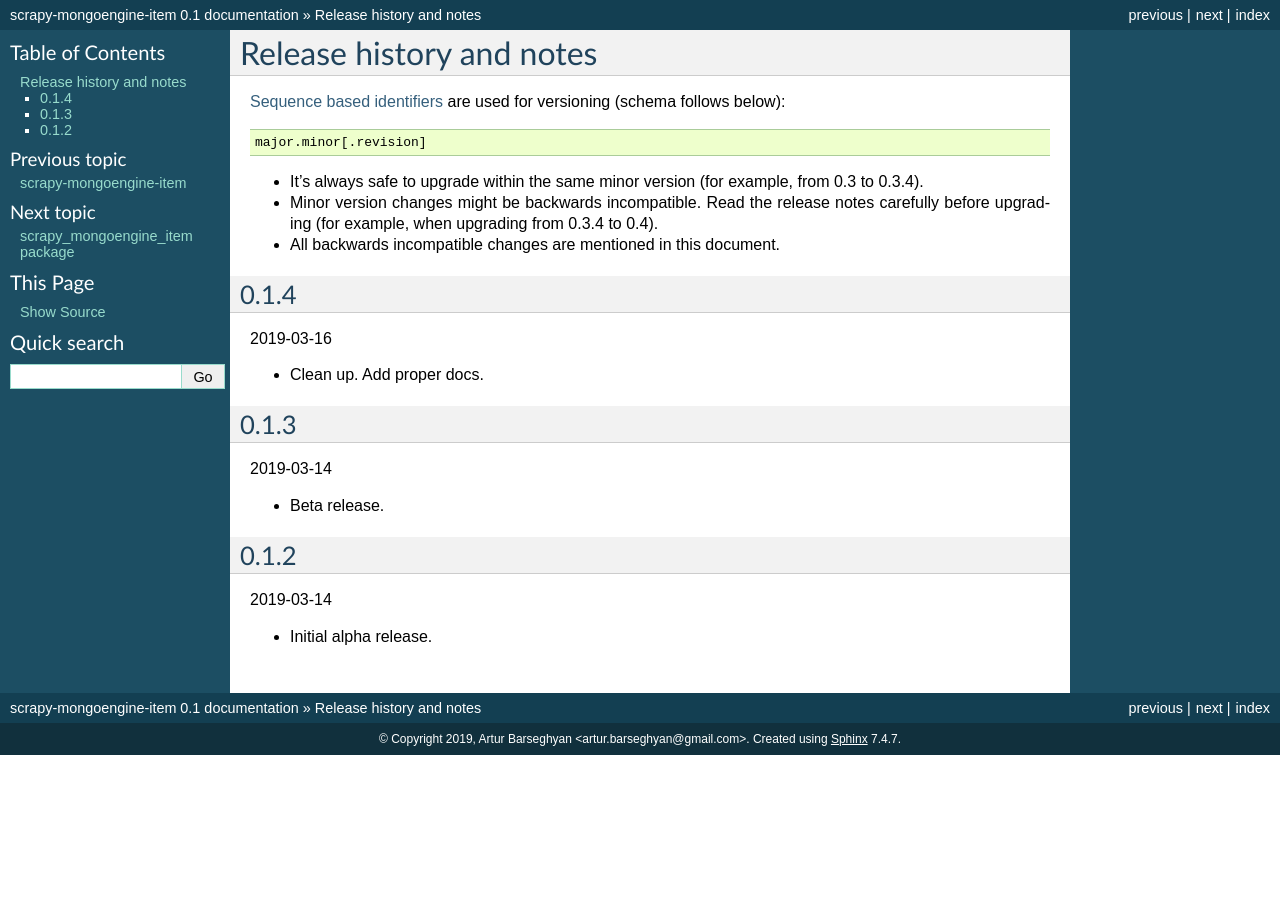
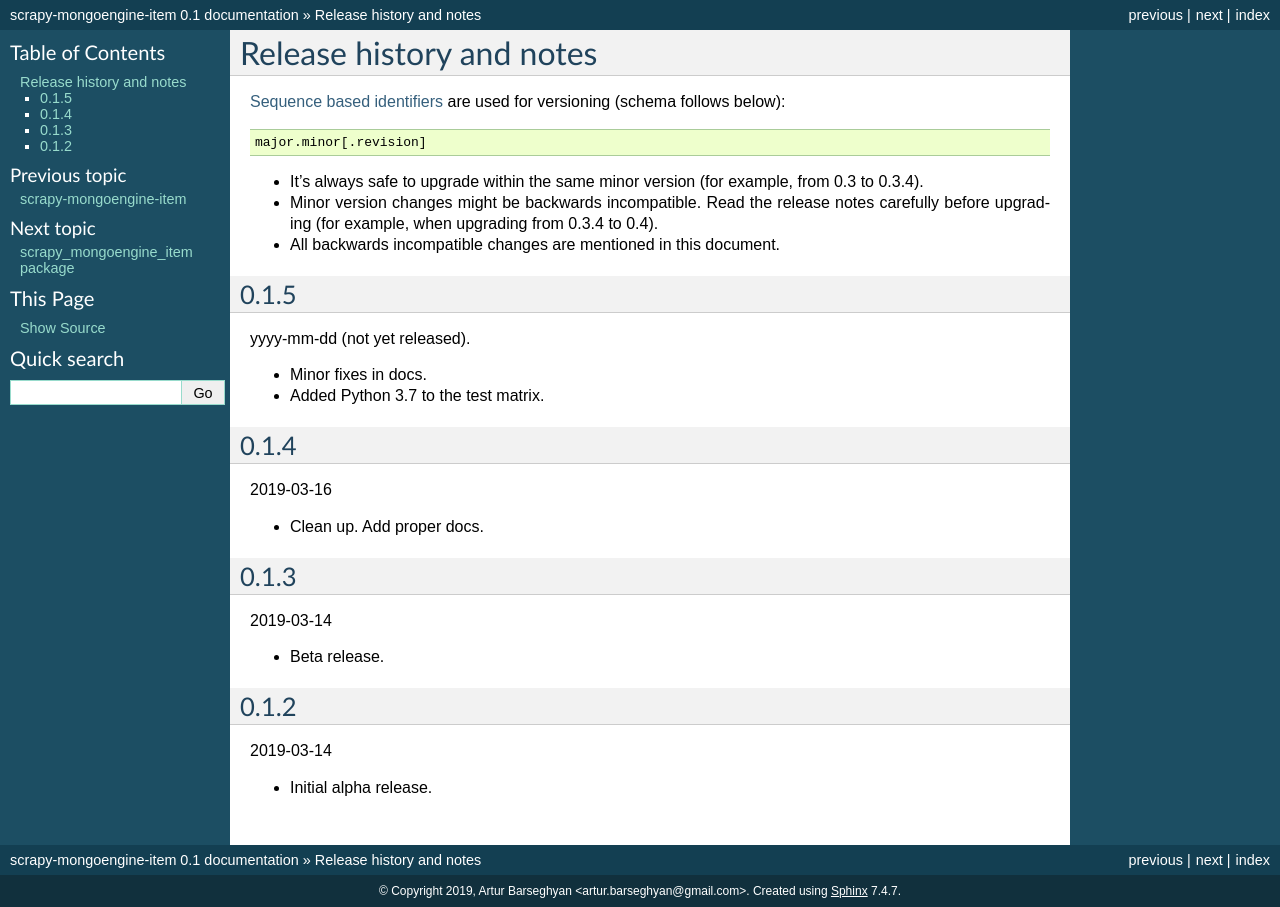
Before and after one commit to barseghyanartur/scrapy-mongoengine-item, a Sphinx documentation site: the page built from docs/changelog.rst, in a window 1280 px wide. Built offline with Sphinx 7.4.7, drawn with Linux system fonts in a browser that asks for light colours; pages that are not in the unit, such as notebooks, are missing from menus.

Commit message:
added python 3.7 to the test matrix

```diff
--- a/CHANGELOG.rst
+++ b/CHANGELOG.rst
@@ -15,6 +15,12 @@ are used for versioning (schema follows below):
   0.3.4 to 0.4).
 - All backwards incompatible changes are mentioned in this document.
 
+0.1.5
+------
+yyyy-mm-dd (not yet released).
+
+- Minor fixes in docs.
+- Added Python 3.7 to the test matrix.
 
 0.1.4
 ------
--- a/README.rst
+++ b/README.rst
@@ -33,7 +33,7 @@ Documentation is available on `Read the Docs
 Installation
 ============
 
-Both ``Python 2.7`` and ``Python 3.5/3.6`` are
+Both ``Python 2.7`` and ``Python 3.5/3.6/3.7`` are
 supported. For ``Python 3`` you need ``Scrapy v1.1`` or above.
 
 Latest tested MongoEngine version is ``MongoEngine 0.17.0``.
--- a/docs/changelog.rst
+++ b/docs/changelog.rst
@@ -15,6 +15,12 @@ are used for versioning (schema follows below):
   0.3.4 to 0.4).
 - All backwards incompatible changes are mentioned in this document.
 
+0.1.5
+------
+yyyy-mm-dd (not yet released).
+
+- Minor fixes in docs.
+- Added Python 3.7 to the test matrix.
 
 0.1.4
 ------
--- a/docs/index.rst
+++ b/docs/index.rst
@@ -33,7 +33,7 @@ Documentation is available on `Read the Docs
 Installation
 ============
 
-Both ``Python 2.7`` and ``Python 3.5/3.6`` are
+Both ``Python 2.7`` and ``Python 3.5/3.6/3.7`` are
 supported. For ``Python 3`` you need ``Scrapy v1.1`` or above.
 
 Latest tested MongoEngine version is ``MongoEngine 0.17.0``.
--- a/setup.py
+++ b/setup.py
@@ -29,6 +29,7 @@ setup(
         'Programming Language :: Python :: 3',
         'Programming Language :: Python :: 3.5',
         'Programming Language :: Python :: 3.6',
+        'Programming Language :: Python :: 3.7',
         'Topic :: Utilities',
         'Framework :: Scrapy',
     ],
```
Also changed, not shown: 1 other file.
